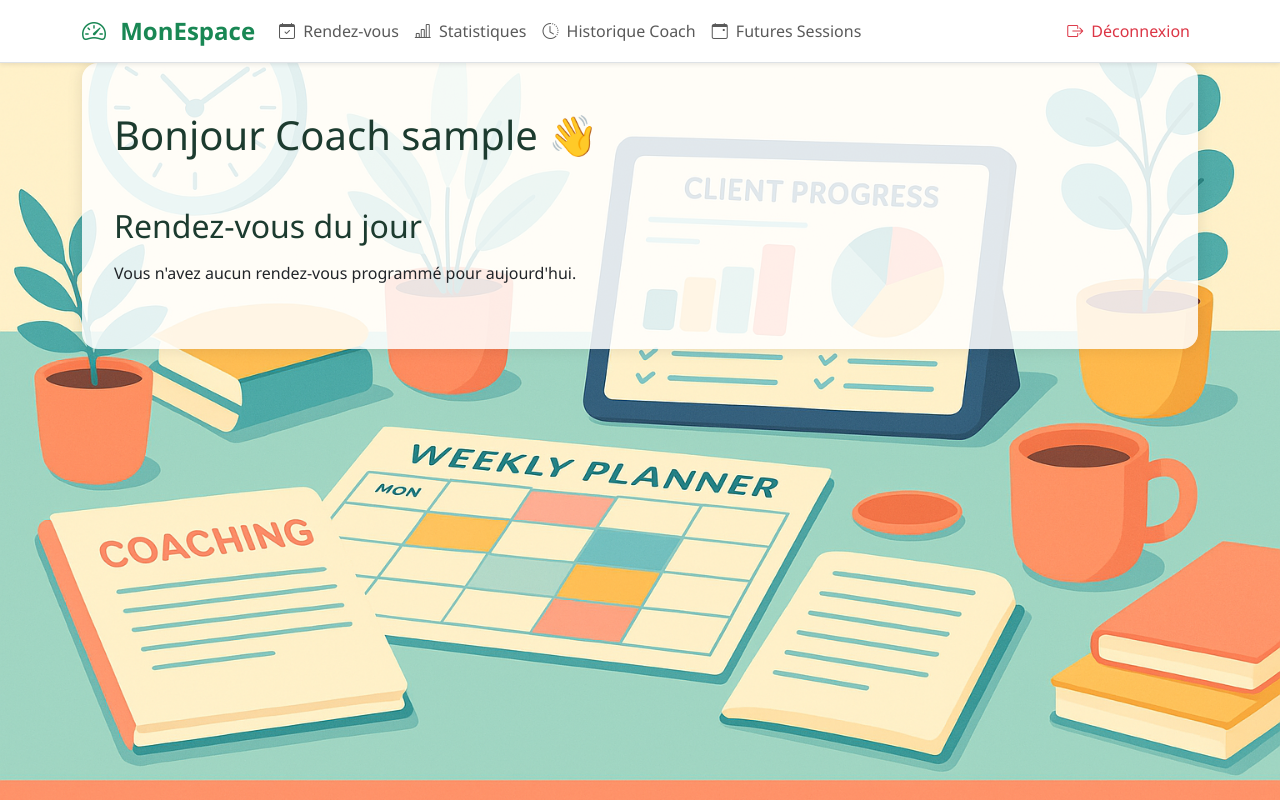
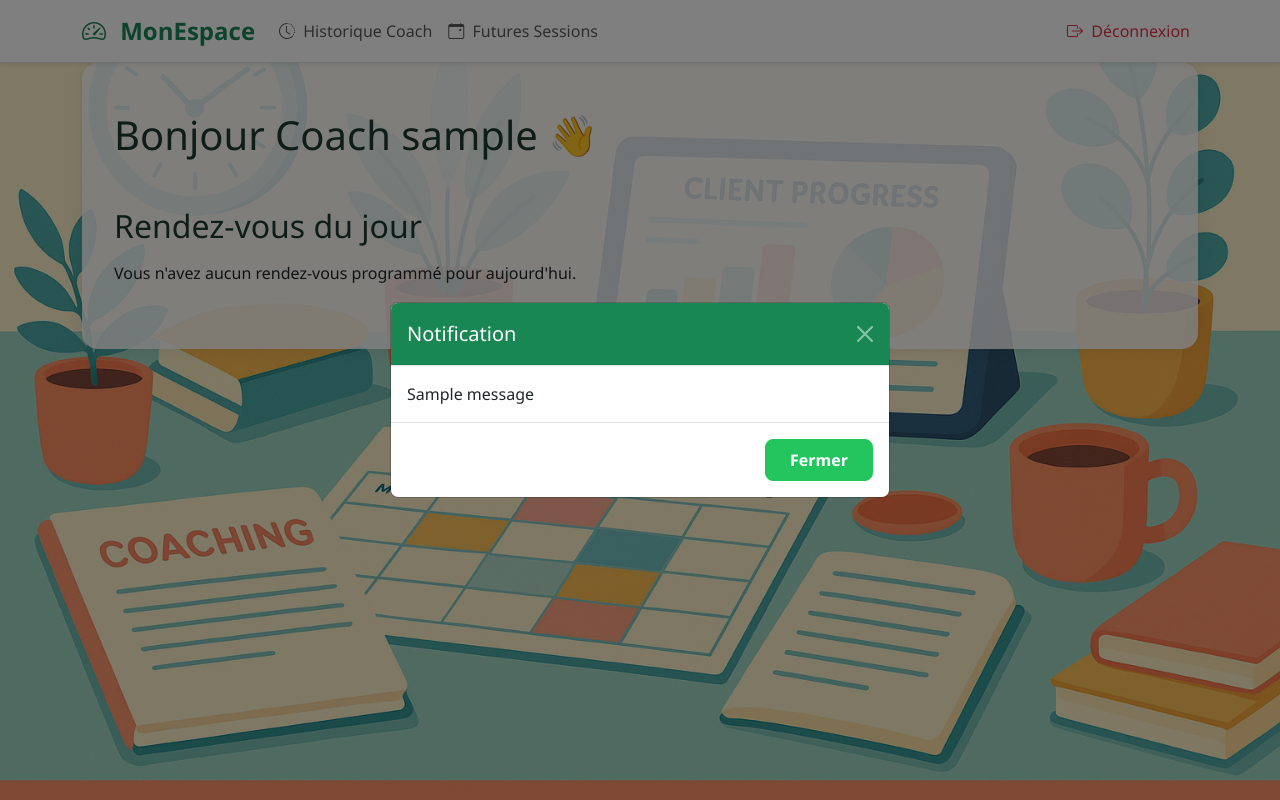
Before and after one commit to benjsant/tp_django_coach_client, a Django app: page /dashboard/coach/ in a window 1280 px wide. Run offline with Django 5.2, Linux system fonts and the light colour scheme; a user stored in the database is signed in; tables that the repository leaves empty hold one stand-in row (values such as "Sample post"); one stand-in notice (Sample message) is shown; some libraries are stand-ins or nearby versions.

Commit message:
rush final

```diff
--- a/accounts/templates/accounts/dashboard.html
+++ b/accounts/templates/accounts/dashboard.html
@@ -27,16 +27,6 @@
         <div class="collapse navbar-collapse" id="navbarDashboard">
           <ul class="navbar-nav me-auto mb-2 mb-lg-0">
             {% if is_coach %}
-              <li class="nav-item">
-                <a class="nav-link" href="#">
-                  <i class="bi bi-calendar-check me-1"></i> Rendez-vous
-                </a>
-              </li>
-              <li class="nav-item">
-                <a class="nav-link" href="#">
-                  <i class="bi bi-bar-chart-line me-1"></i> Statistiques
-                </a>
-              </li>
               <li class="nav-item">
                 <a class="nav-link" href="{% url 'seances:historique_coach' %}">
                   <i class="bi bi-clock-history me-1"></i> Historique Coach
--- a/accounts/templates/accounts/dashboard_client.html
+++ b/accounts/templates/accounts/dashboard_client.html
@@ -21,7 +21,6 @@
           <tr>
             <th>Date</th>
             <th>Heure</th>
-            <th>Coach</th>
             <th>Objet</th>
             <th>Actions</th>
           </tr>
@@ -31,7 +30,6 @@
             <tr>
               <td>{{ rdv.date|date:'d/m/Y' }}</td>
               <td>{{ rdv.heure_debut|time:'H:i' }}</td>
-              <td>{{ rdv.coach.get_full_name|default:rdv.coach.username }}</td>
               <td>{{ rdv.objet }}</td>
               <td>
                 <!-- Bouton annulation -->
--- a/accounts/templates/accounts/dashboard_coach.html
+++ b/accounts/templates/accounts/dashboard_coach.html
@@ -113,4 +113,33 @@
   {% else %}
     <p>Vous n'avez aucun rendez-vous programmé pour aujourd'hui.</p>
   {% endif %}
+
+{% if messages %}
+  <div class="modal fade" id="rdvModal" tabindex="-1" aria-labelledby="rdvModalLabel" aria-hidden="true">
+    <div class="modal-dialog modal-dialog-centered">
+      <div class="modal-content">
+        <div class="modal-header bg-success text-white">
+          <h5 class="modal-title" id="rdvModalLabel">Notification</h5>
+          <button type="button" class="btn-close btn-close-white" data-bs-dismiss="modal" aria-label="Fermer"></button>
+        </div>
+
+        {% for message in messages %}
+          <div class="modal-body">{{ message|safe }}</div>
+        {% endfor %}
+
+        <div class="modal-footer">
+          <button type="button" class="btn btn-success" data-bs-dismiss="modal">Fermer</button>
+        </div>
+      </div>
+    </div>
+  </div>
+
+  <script>
+    document.addEventListener('DOMContentLoaded', () => {
+      const modal = new bootstrap.Modal(document.getElementById('rdvModal'))
+      modal.show()
+    })
+  </script>
+{% endif %}
+
 {% endblock %}
--- a/personnal_coaching/urls.py
+++ b/personnal_coaching/urls.py
@@ -25,8 +25,3 @@ urlpatterns = [
     path('', include("seances.urls")),
     path('admin/', admin.site.urls),
 ] + debug_toolbar_urls()
-
-#Pour la config debug_toolbar, pour les tests
-if not settings.TESTING:
-    import debug_toolbar
-    urlpatterns += [path("__debug__/", include(debug_toolbar.urls))]
--- a/requirements.txt
+++ b/requirements.txt
@@ -1,3 +1 @@
 django
-django-debug-toolbar
-django-widget-tweaks
--- a/templates/base.html
+++ b/templates/base.html
@@ -1,6 +1,7 @@
 {% load static %}
 <!DOCTYPE html>
 <html lang="fr">
+
 <head>
   <meta charset="UTF-8" />
   <title>{% block title %}DupontIpsum - Le Coach{% endblock %}</title>
@@ -13,6 +14,7 @@
   <!-- Bootstrap Icons -->
   <link rel="stylesheet" href="{% static 'css/bootstrap-icons/bootstrap-icons.min.css' %}" />
 </head>
+
 <body class="d-flex flex-column min-vh-100 bg-white text-dark">
   <!-- NAVBAR -->
   <nav class="navbar navbar-expand-lg navbar-light bg-white shadow-sm border-bottom mb-4">
@@ -30,7 +32,8 @@
         <ul class="navbar-nav me-auto mb-2 mb-lg-0">
           {% if user.is_authenticated %}
           <li class="nav-item">
-              <a class="nav-link {% if '/dashboard' in request.path %}active fw-bold text-primary{% else %}text-secondary{% endif %}" href="{% url 'accounts:dashboard' %}">
+            <a class="nav-link {% if '/dashboard' in request.path %}active fw-bold text-primary{% else %}text-secondary{% endif %}"
+              href="{% url 'accounts:dashboard' %}">
               <i class="bi bi-speedometer2 me-1"></i> Tableau de bord
             </a>
           </li>
@@ -98,4 +101,5 @@
     });
   </script>
 </body>
+
 </html>
```
Also changed, not shown: personnal_coaching/settings.py (+0 -14 lines), seances/templates/seances/futures_sessions_coach.html (+30 -3 lines), seances/templates/seances/historique_coach.html (+21 -2 lines), seances/templates/seances/prise_rdv.html (+8 -2 lines), seances/views.py (+4 -4 lines), README.md, accounts/templates/accounts/logout.html (deleted), img_readme/base.webp (added), img_readme/dashboard_client.png (added), img_readme/dashboard_coach.png (added). Lines whose indentation alone changed are shown as unchanged.
